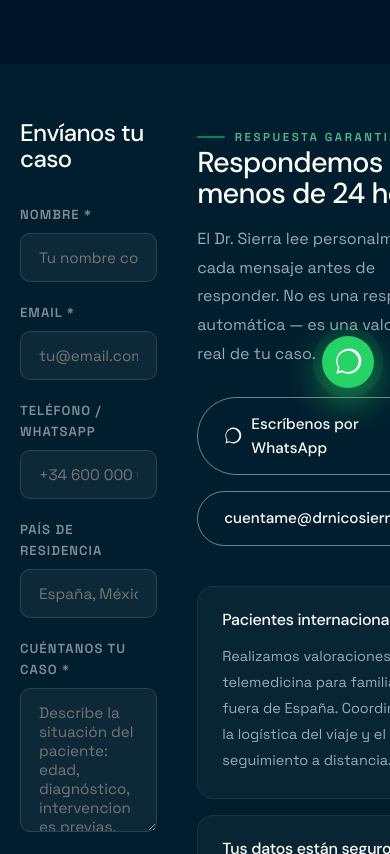
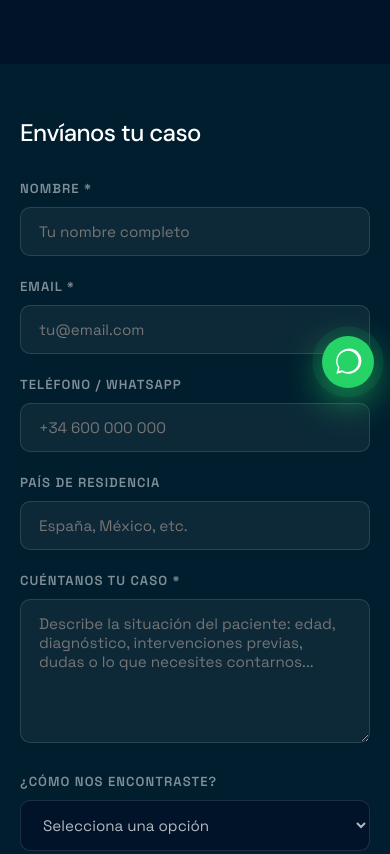
Before and after one commit to drnicosierra/website, an Astro site: page /cuentanos-tu-historia in a window 390 px wide. Shown: the part 440-1294 px from the top of the page. Built offline with nearby package versions, Linux system fonts and the light colour scheme; Astro itself is replaced by a stand-in of ours.

Commit message:
Fix: replace inline grid styles with responsive utility classes (fixes mobile cutoff)

```diff
--- a/src/pages/como-te-ayudamos.astro
+++ b/src/pages/como-te-ayudamos.astro
@@ -27,7 +27,7 @@ const ogDescription = 'Todos los tratamientos de fisura labiopalatina en un úni
 </section>
 <section class="section" style="background:#001e2e;">
   <div class="container">
-    <div style="display:grid;grid-template-columns:repeat(4,1fr);gap:16px;">
+    <div class="grid-services">
       <a href="/ortopedia-prequirurgica-nam/" style="display:flex;flex-direction:column;padding:28px;background:rgba(255,255,255,0.04);border:1px solid rgba(255,255,255,0.08);border-top:2px solid #7C3AED;border-radius:16px;text-decoration:none;transition:background .25s,transform .25s;" onmouseover="this.style.background='rgba(255,255,255,0.07)';this.style.transform='translateY(-2px)'" onmouseout="this.style.background='rgba(255,255,255,0.04)';this.style.transform='none'">
   <span style="font-size:.72rem;font-weight:600;letter-spacing:.18em;text-transform:uppercase;color:#7C3AED;margin-bottom:12px;">01</span>
   <h3 style="font-size:1.1rem;color:#fff;margin-bottom:8px;">Ortopedia Pre-operatoria NAM</h3>
--- a/src/pages/cuentanos-tu-historia.astro
+++ b/src/pages/cuentanos-tu-historia.astro
@@ -27,7 +27,7 @@ const ogDescription = 'Consulta de fisura labiopalatina con el Dr. Nico Sierra.
 </section>
 <section class="section" style="background:#001e2e;">
   <div class="container">
-    <div style="display:grid;grid-template-columns:1fr 1fr;gap:clamp(40px,6vw,96px);align-items:start;">
+    <div class="split-2col">
       <!-- Form -->
       <div>
         <h2 style="font-size:1.5rem;margin-bottom:32px;">Envíanos tu caso</h2>
--- a/src/pages/sobre-dr-nico-sierra.astro
+++ b/src/pages/sobre-dr-nico-sierra.astro
@@ -33,7 +33,7 @@ const ogDescription = 'Cirujano especialista en fisura labiopalatina en Barcelon
 <!-- BIO -->
 <section class="section" style="background:#001e2e;">
   <div class="container">
-    <div style="display:grid;grid-template-columns:1fr 1fr;gap:clamp(40px,6vw,96px);align-items:start;">
+    <div class="split-2col">
       <div>
         <div style="aspect-ratio:3/4;background:rgba(255,255,255,0.04);border:1px solid rgba(255,255,255,0.08);border-radius:22px;display:flex;align-items:center;justify-content:center;color:rgba(255,255,255,0.2);font-size:.85rem;letter-spacing:.1em;text-transform:uppercase;">FOTO_DR_SIERRA_PORTRAIT</div>
       </div>
--- a/src/styles/global.css
+++ b/src/styles/global.css
@@ -677,3 +677,36 @@ p + p { margin-top:16px; }
   .reveal,.reveal-scale { opacity:1; transform:none; transition:none; }
   .btn { transition:none; }
 }
+
+/* ════════════════════════════════════
+   SHARED LAYOUT UTILITIES
+   Reusable grid patterns for any page — use these instead of an inline
+   style="display:grid;..." attribute. Inline grids can't be caught by the
+   design-system guard script and have no way to carry a responsive
+   breakpoint, which is exactly what caused the "cut boxes" bugs on
+   como-te-ayudamos, cuentanos-tu-historia, and sobre-dr-nico-sierra.
+   ════════════════════════════════════ */
+
+/* Two-column split (e.g. form + sidebar, photo + bio text).
+   Collapses to a single column below 880px. */
+.split-2col {
+  display:grid; grid-template-columns:1fr 1fr;
+  gap:clamp(40px,6vw,96px); align-items:start;
+}
+.split-2col > * { min-width:0; }
+@media (max-width:880px) {
+  .split-2col { grid-template-columns:1fr; }
+}
+
+/* Card grid (e.g. treatment/service listing). Progressively narrows
+   instead of jumping straight from many columns to one. */
+.grid-services {
+  display:grid; grid-template-columns:repeat(4,1fr); gap:16px;
+}
+.grid-services > * { min-width:0; }
+@media (max-width:1024px) {
+  .grid-services { grid-template-columns:repeat(2,1fr); }
+}
+@media (max-width:560px) {
+  .grid-services { grid-template-columns:1fr; }
+}
```
